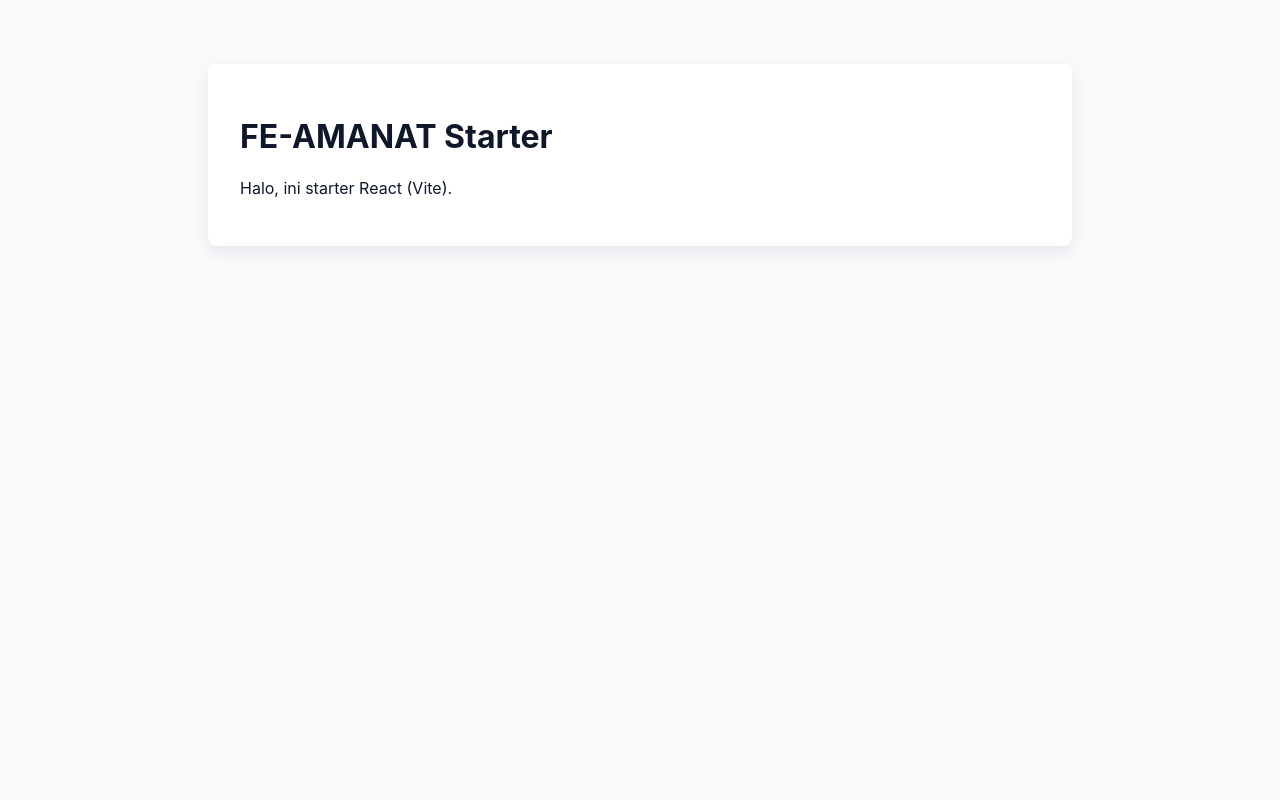
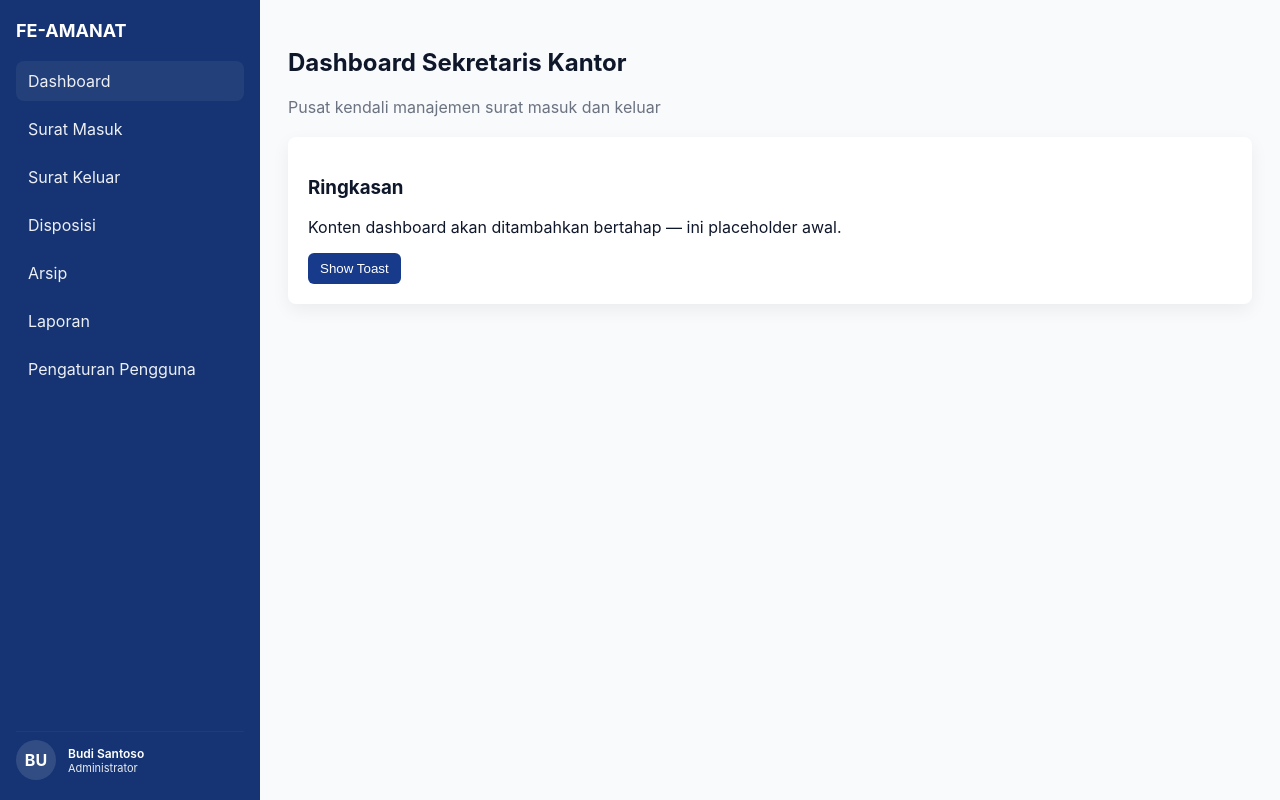
Before and after one commit to apriliamonica/FE-AMANAT, a React (Vite) app: page / in a window 1280 px wide. Built offline with nearby package versions, Linux system fonts and the light colour scheme.

Commit message:
Buat Sidebar

```diff
--- a/index.html
+++ b/index.html
@@ -3,7 +3,7 @@
   <head>
     <meta charset="utf-8" />
     <meta name="viewport" content="width=device-width, initial-scale=1.0" />
-    <title>FE-AMANAT Starter</title>
+    <title>AMANAT</title>
   </head>
   <body>
     <div id="root"></div>
--- a/package.json
+++ b/package.json
@@ -11,8 +11,9 @@
     "format": "prettier --write ."
   },
   "dependencies": {
-    "react": "^18.2.0",
-    "react-dom": "^18.2.0"
+    "react": "19.1.0",
+    "react-dom": "19.1.0",
+    "react-hot-toast": "^2.6.0"
   },
   "devDependencies": {
     "vite": "^5.0.0",
--- a/src/App.jsx
+++ b/src/App.jsx
@@ -1,10 +1,47 @@
 import React from 'react';
+import { Toaster, toast } from 'react-hot-toast';
+import Sidebar from './components/Sidebar';
+import './index.css';
 
 export default function App() {
   return (
-    <div className="app">
-      <h1>FE-AMANAT Starter</h1>
-      <p>Halo, ini starter React (Vite).</p>
+    <div className="app-root" style={{ display: 'flex', minHeight: '100vh' }}>
+      <Sidebar />
+      <main style={{ flex: 1, padding: 28 }}>
+        <header style={{ marginBottom: 20 }}>
+          <h2>Dashboard Sekretaris Kantor</h2>
+          <p style={{ color: '#6b7280' }}>
+            Pusat kendali manajemen surat masuk dan keluar
+          </p>
+        </header>
+
+        <section>
+          <div
+            style={{
+              background: '#fff',
+              padding: 20,
+              borderRadius: 8,
+              boxShadow: '0 6px 18px rgba(2,6,23,0.06)',
+            }}
+          >
+            <h3>Ringkasan</h3>
+            <p>
+              Konten dashboard akan ditambahkan bertahap — ini placeholder awal.
+            </p>
+
+            <div style={{ marginTop: 12 }}>
+              <button
+                onClick={() => toast.success('Halo dari react-hot-toast!')}
+                className="btn-primary"
+              >
+                Show Toast
+              </button>
+            </div>
+          </div>
+        </section>
+
+        <Toaster />
+      </main>
     </div>
   );
 }
--- /dev/null
+++ b/src/components/Sidebar.jsx
@@ -0,0 +1,30 @@
+import React from 'react';
+import '../styles/sidebar.css';
+
+export default function Sidebar() {
+  return (
+    <aside className="app-sidebar">
+      <div className="sidebar-brand">FE-AMANAT</div>
+
+      <nav className="sidebar-nav">
+        <ul>
+          <li className="active">Dashboard</li>
+          <li>Surat Masuk</li>
+          <li>Surat Keluar</li>
+          <li>Disposisi</li>
+          <li>Arsip</li>
+          <li>Laporan</li>
+          <li>Pengaturan Pengguna</li>
+        </ul>
+      </nav>
+
+      <div className="sidebar-footer">
+        <div className="avatar">BU</div>
+        <div className="user-info">
+          <div className="user-name">Budi Santoso</div>
+          <div className="user-role">Administrator</div>
+        </div>
+      </div>
+    </aside>
+  );
+}
--- a/src/index.css
+++ b/src/index.css
@@ -17,3 +17,15 @@ body {
   border-radius: 8px;
   box-shadow: 0 6px 18px rgba(2, 6, 23, 0.08);
 }
+
+.btn-primary {
+  background: #183a8a;
+  color: #fff;
+  border: none;
+  padding: 8px 12px;
+  border-radius: 6px;
+  cursor: pointer;
+}
+.btn-primary:hover {
+  opacity: 0.95;
+}
--- /dev/null
+++ b/src/styles/sidebar.css
@@ -0,0 +1,65 @@
+.app-sidebar {
+  width: 260px;
+  min-width: 260px;
+  background: #163473; /* deep blue */
+  color: #fff;
+  height: 100vh;
+  display: flex;
+  flex-direction: column;
+  padding: 20px 16px;
+  box-sizing: border-box;
+}
+
+.sidebar-brand {
+  font-weight: 700;
+  font-size: 18px;
+  margin-bottom: 20px;
+}
+
+.sidebar-nav ul {
+  list-style: none;
+  padding: 0;
+  margin: 0;
+}
+.sidebar-nav li {
+  padding: 10px 12px;
+  border-radius: 8px;
+  margin-bottom: 8px;
+  cursor: pointer;
+  color: rgba(255, 255, 255, 0.92);
+}
+.sidebar-nav li.active {
+  background: rgba(255, 255, 255, 0.06);
+}
+.sidebar-nav li:hover {
+  background: rgba(255, 255, 255, 0.04);
+}
+
+.sidebar-footer {
+  margin-top: auto;
+  display: flex;
+  gap: 12px;
+  align-items: center;
+  padding-top: 8px;
+  border-top: 1px solid rgba(255, 255, 255, 0.04);
+}
+.avatar {
+  width: 40px;
+  height: 40px;
+  border-radius: 999px;
+  background: rgba(255, 255, 255, 0.12);
+  display: flex;
+  align-items: center;
+  justify-content: center;
+  font-weight: 700;
+}
+.user-info {
+  font-size: 12px;
+}
+.user-name {
+  font-weight: 600;
+}
+.user-role {
+  opacity: 0.9;
+  font-size: 11px;
+}
```
Also changed, not shown: 1 other file (tests, documents, lock files or other folders).
